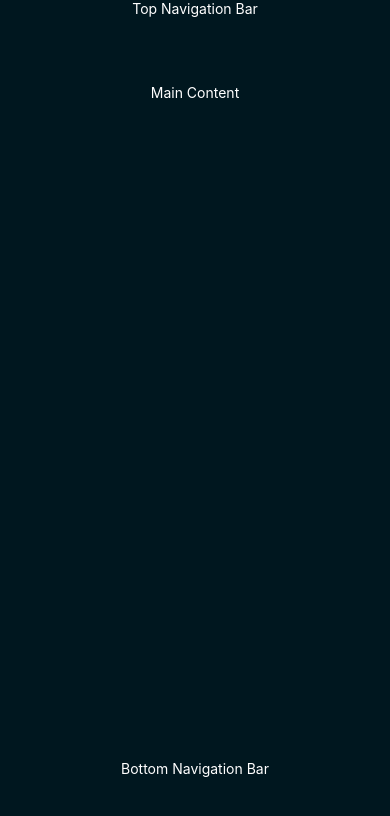
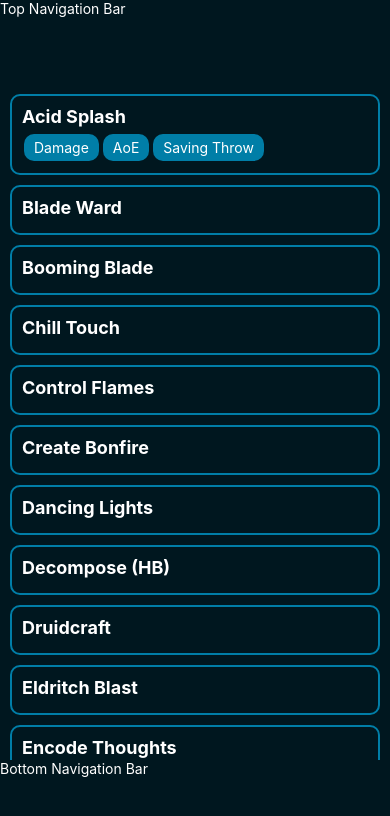
Before and after one commit to PKrystian/HexHandbook, a React Native app: screen / in a window 390 px wide. Shown: the top 816 px of the page. Built offline with nearby package versions, Linux system fonts and the light colour scheme.

Commit message:
[HEX] Added v1 of view deigned in figma

```diff
--- a/App.js
+++ b/App.js
@@ -35,7 +35,6 @@ const styles = StyleSheet.create({
   },
   text: {
     color: '#FFFFFF',
-    textAlign: 'center',
   },
 });
 
--- a/components/main/MainContent.js
+++ b/components/main/MainContent.js
@@ -1,18 +1,65 @@
-import React from 'react';
-import { View, Text, StyleSheet } from 'react-native';
+import React, { useState } from 'react';
+import { View, Text, StyleSheet, ScrollView } from 'react-native';
+import spellsData from '../../data/dnd-spells-static.json';
 
 const MainContent = ({ textStyle }) => {
   return (
-    <View style={styles.content}>
-      <Text style={textStyle}>Main Content</Text>
-    </View>
+    <ScrollView style={styles.scrollContainer}>
+      <View style={styles.content}>
+        {spellsData.map((spell) => (
+          <View key={spell.id} style={styles.spellContainer}>
+            <Text style={[textStyle, styles.spellName]}>{spell.name}</Text>
+            {spell.tag ? (
+              <View style={styles.tagContainer}>
+                {spell.tag.split(',').map((tag, index) => (
+                  <View key={index} style={styles.tag}>
+                    <Text style={[textStyle, styles.tagText]}>{tag.trim()}</Text>
+                  </View>
+                ))}
+              </View>
+            ) : null}
+          </View>
+        ))}
+      </View>
+    </ScrollView>
   );
 };
 
 const styles = StyleSheet.create({
-  content: {
+  scrollContainer: {
     flex: 1,
     backgroundColor: '#00171F',
+  },
+  content: {
+    padding: 10,
+  },
+  spellContainer: {
+    backgroundColor: '#00171F',
+    borderWidth: 2,
+    borderColor: '#007EA7',
+    borderRadius: 10,
+    marginBottom: 10,
+    padding: 10,
+  },
+  spellName: {
+    fontSize: 18,
+    fontWeight: 'bold',
+    marginBottom: 5,
+    color: '#fff',
+  },
+  tagContainer: {
+    flexDirection: 'row',
+    flexWrap: 'wrap',
+  },
+  tag: {
+    backgroundColor: '#007EA7',
+    borderRadius: 10,
+    paddingVertical: 5,
+    paddingHorizontal: 10,
+    margin: 2,
+  },
+  tagText: {
+    color: '#fff',
   },
 });
 
```
